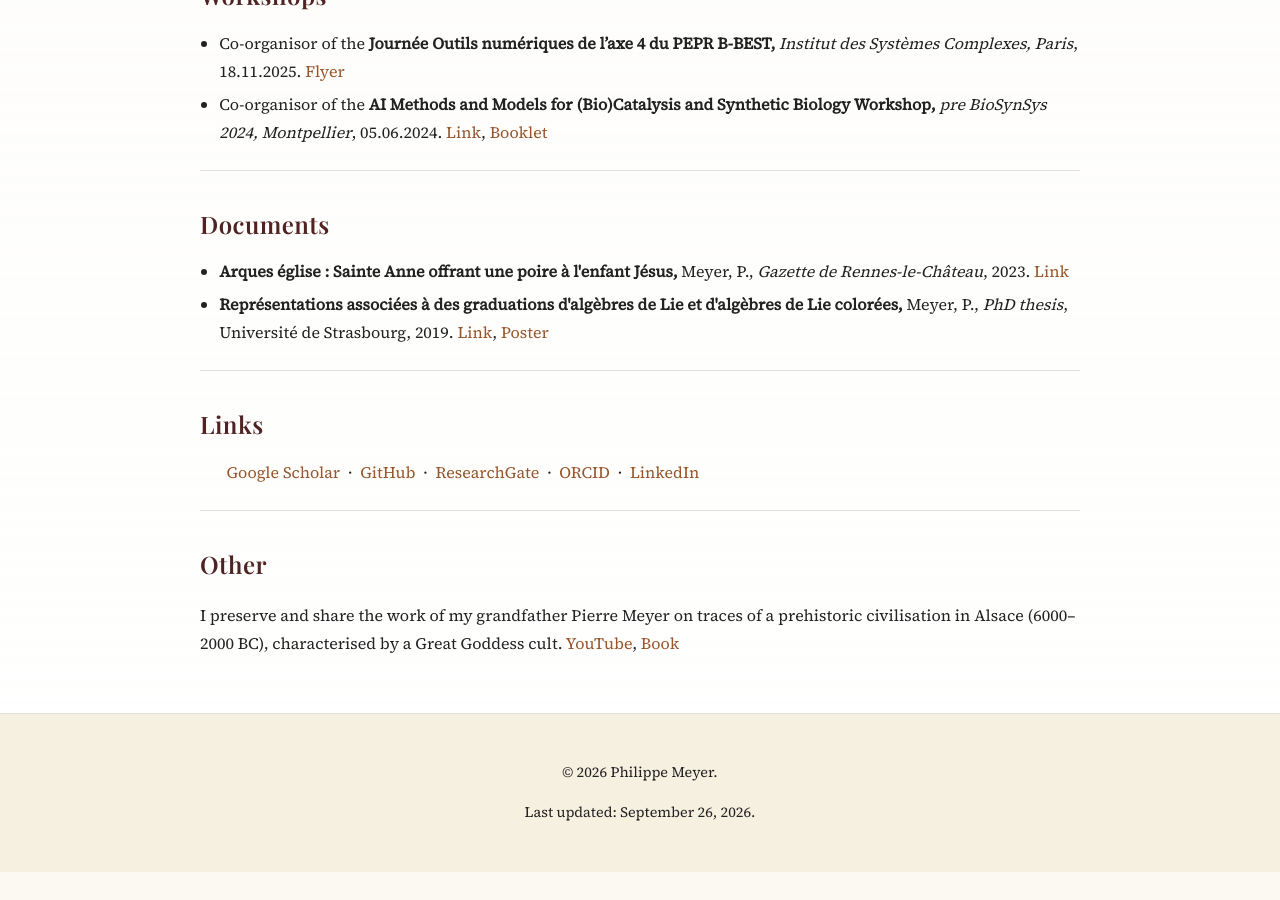
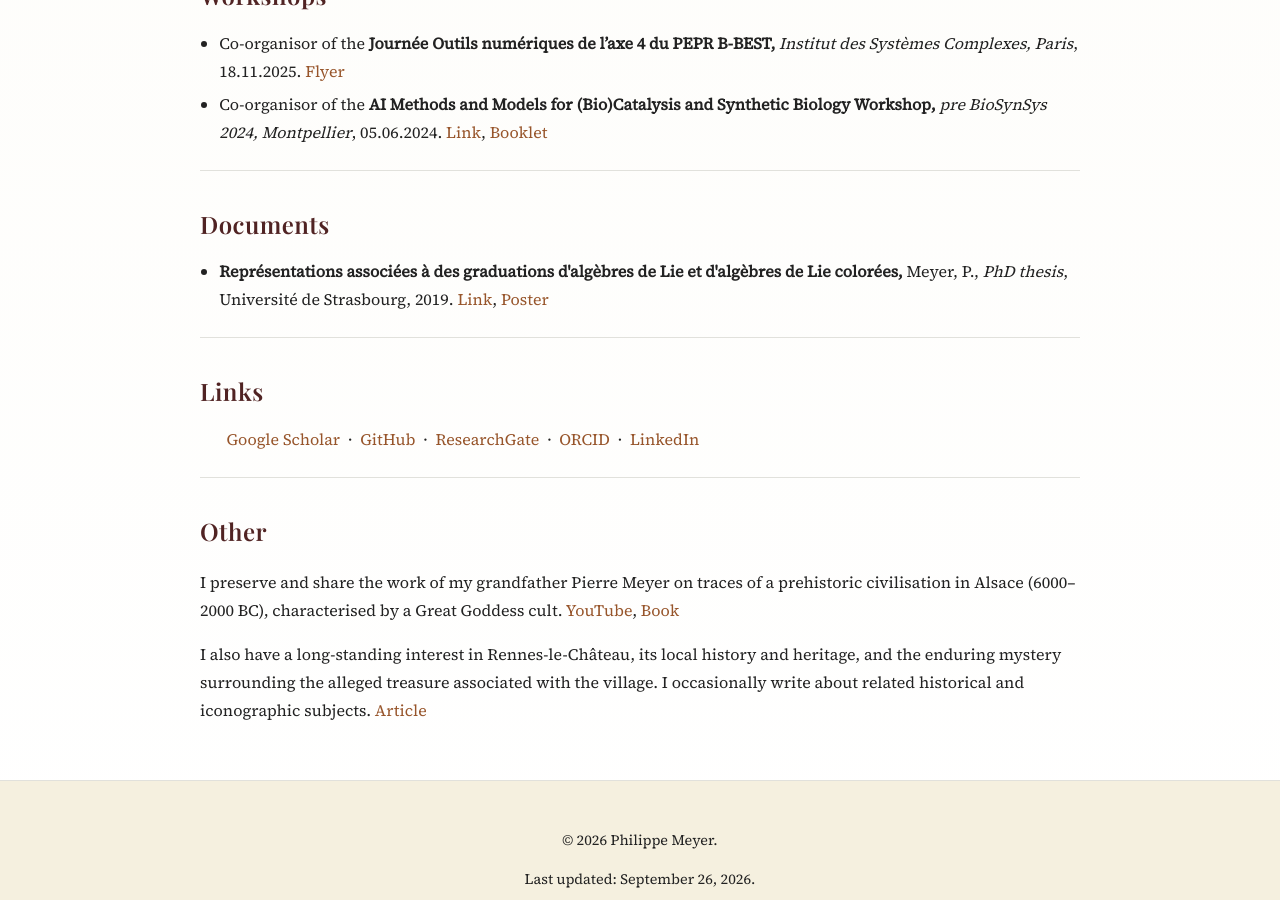
Before and after one commit to PhilippeMeyer68/philippemeyer68.github.io, a Jekyll site: the page built from index.md, in a window 1280 px wide and 900 px high, scrolled down 2368 px. Built offline with Jekyll 4.4.1, drawn with Linux system fonts in a browser that asks for light colours; before the commit the page ends 3240 px from its top, so only the background shows below that.

Commit message:
refactor: RLC mystery in other

```diff
--- a/index.md
+++ b/index.md
@@ -220,11 +220,6 @@ title: "Home"
     <h3 class="section-title">Documents</h3>
   </div>
   <ul>
-<li>
-  <strong>Arques église : Sainte Anne offrant une poire à l'enfant Jésus, </strong>
-  Meyer, P., <em>Gazette de Rennes-le-Château</em>, 2023.
-  <a href="https://portail-rennes-le-chateau.com/arques-ainte-anne-offrant-une-poire-a-lenfant-jesus-eglise/" target="_blank" rel="noopener">Link</a>
-</li>
 
 <li>
   <strong>Représentations associées à des graduations d'algèbres de Lie et d'algèbres de Lie colorées, </strong>
@@ -261,4 +256,9 @@ title: "Home"
       YouTube</a>,
     <a href="https://amzn.eu/d/gH21WYH" target="_blank" rel="noopener">Book</a>
     </p>
+
+  <p>
+    I also have a long-standing interest in Rennes-le-Château, its local history and heritage, and the enduring mystery surrounding the alleged treasure associated with the village. I occasionally write about related historical and iconographic subjects.
+    <a href="https://portail-rennes-le-chateau.com/arques-ainte-anne-offrant-une-poire-a-lenfant-jesus-eglise/" target="_blank" rel="noopener">Article</a>
+  </p>
 </section>
```
